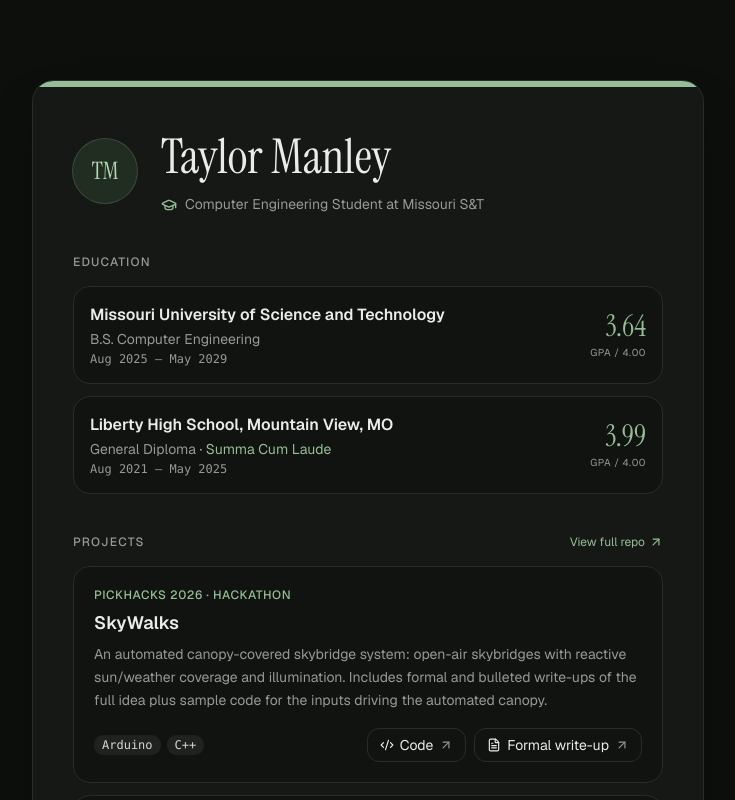
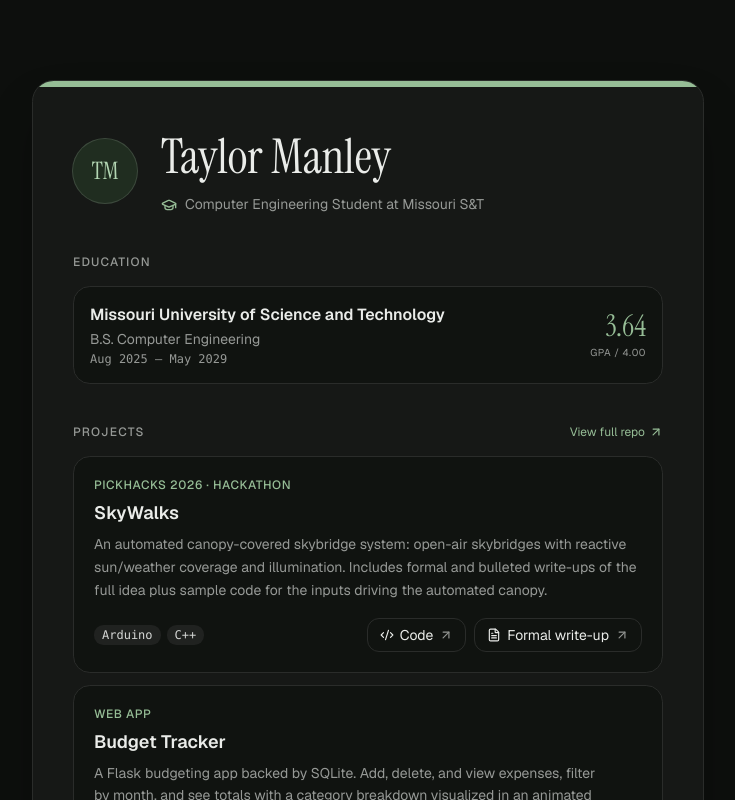
Before and after one commit to T-Manley/Handshake_project, a Next.js app: page / in a window 1280 px wide. Shown: the top 800 px of the page, without its empty margins (272-1007 px from the left). Built offline with nearby package versions, Linux system fonts and the light colour scheme.

Commit message:
feat: remove Liberty High School education entry
Removed Liberty High School entry from education component.

V0-Chat-Id: dB70JI1JSH8

```diff
--- a/components/education.tsx
+++ b/components/education.tsx
@@ -6,14 +6,6 @@ const schools = [
     dates: 'Aug 2025 – May 2029',
     gpa: '3.64',
     note: null as string | null,
-  },
-  {
-    school: 'Liberty High School, Mountain View, MO',
-    shortSchool: 'Liberty High School',
-    degree: 'General Diploma',
-    dates: 'Aug 2021 – May 2025',
-    gpa: '3.99',
-    note: 'Summa Cum Laude',
   },
 ]
 
```
